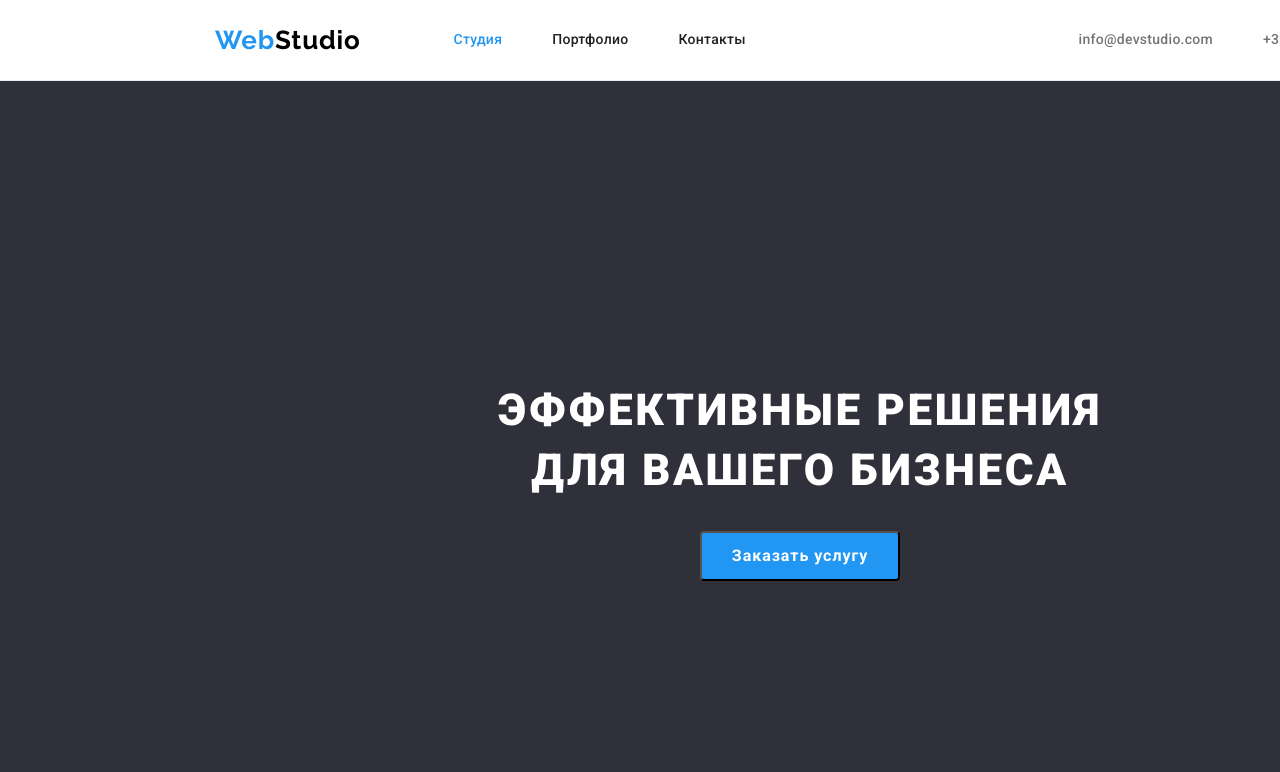
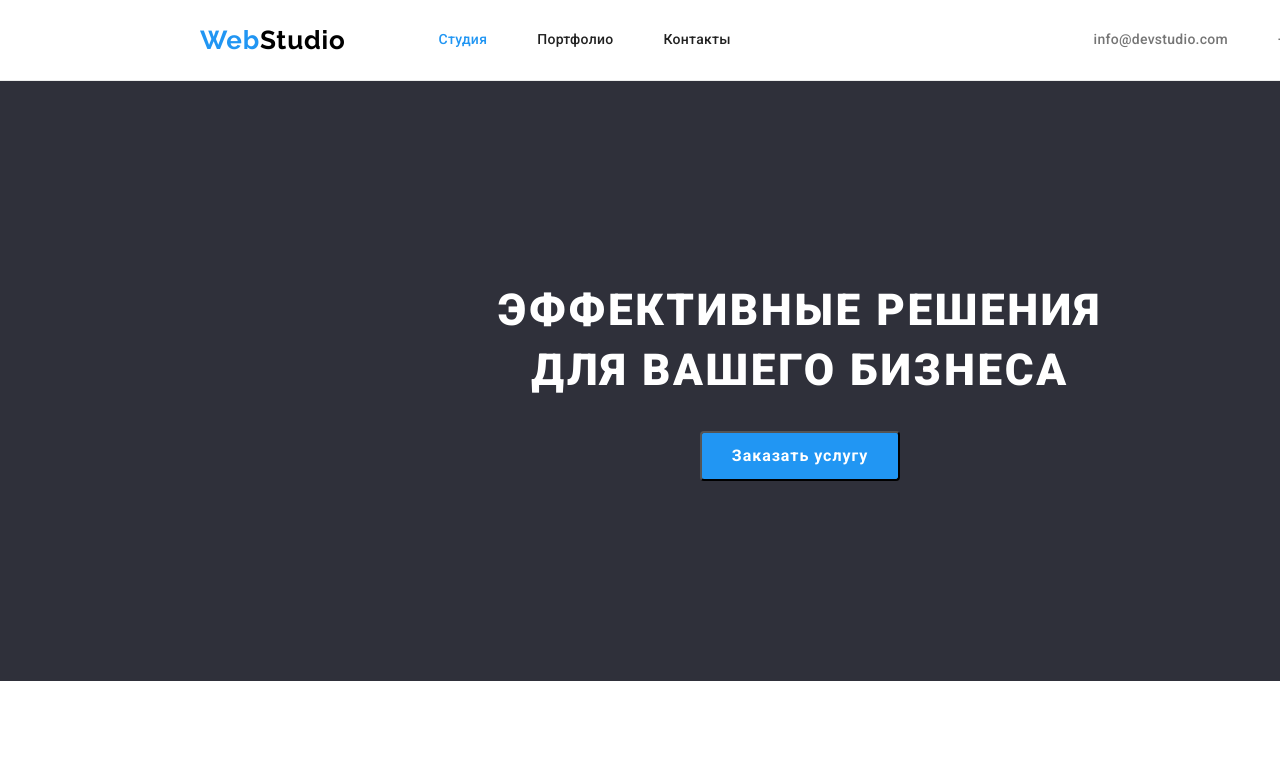
Before and after one commit to SerheiYakimov/goit-markup-hw-03, a plain HTML site: page index.html in a window 1280 px wide. Shown: the top 772 px of the page. Drawn offline with nearby package versions, Linux system fonts and the light colour scheme.

Commit message:
внес правки в секциях
1. убрал у героя ширину 1600рх
2. задал герою верхние и нижние паддинги по 200рх
3. убрал в контейнере левый и правый паддинг по 15рх
4. во всех секциях добавил левый и правый паддинг по 15рх

```diff
--- a/css/styles.css
+++ b/css/styles.css
@@ -67,8 +67,6 @@ img {
 
 .conteiner {
   width: 1200px;
-  padding-left: 15px;
-  padding-right: 15px;
 
   margin-left: auto;
   margin-right: auto;
@@ -232,17 +230,25 @@ img {
   border-radius: 4px;
 }
 
+.dark-bg-title {
+  padding-top: 200px;
+  padding-bottom: 200px;
+}
+
 .dark-bg-title,
 .dark-bg-footer {
-  width: 1600px;
   background-color: var(--dark-bg-color);
 }
 
+.dark-bg-title,
 .bg-title-features,
 .bg-title-work,
 .second-bg-color,
+.dark-bg-footer,
 .main-bg-color {
   width: 1600px;
+  padding-left: 15px;
+  padding-right: 15px;
 }
 
 .bg-title .main-bg-color {
@@ -300,7 +306,6 @@ img {
 }
 
 .hero {
-  min-height: 100vh;
   display: flex;
   flex-direction: column;
   justify-content: center;
```
